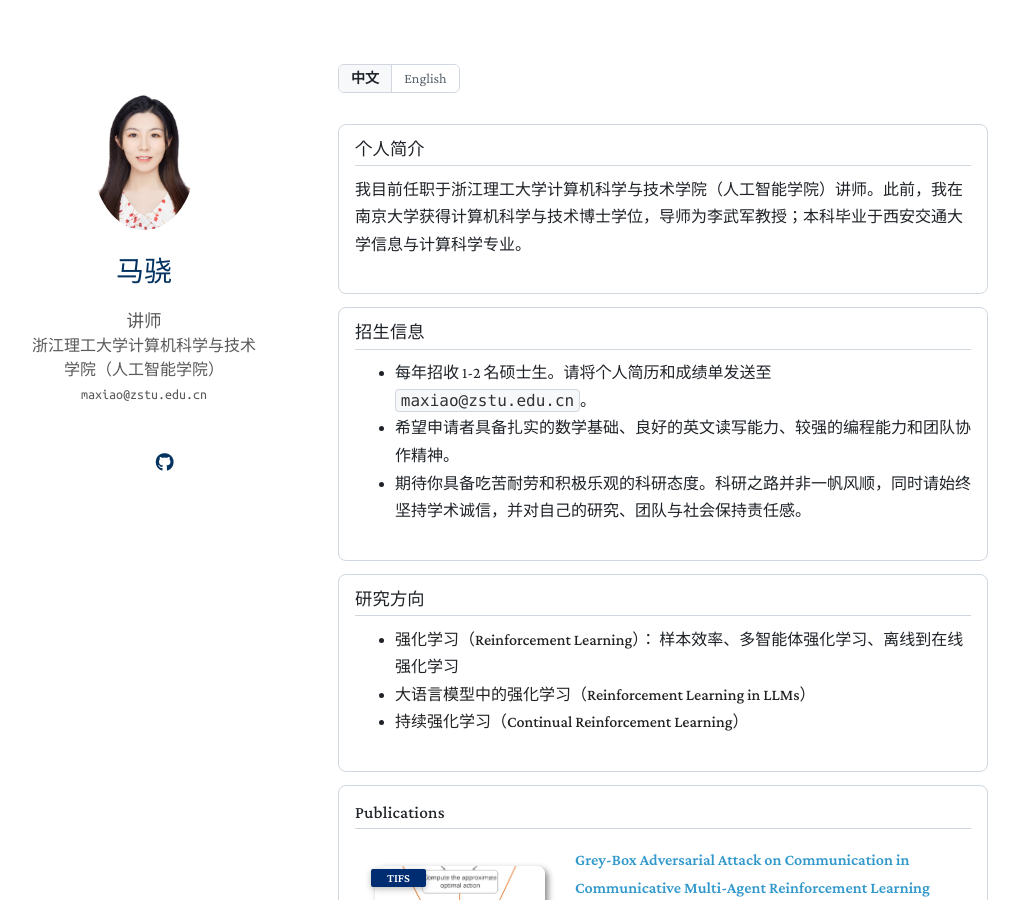
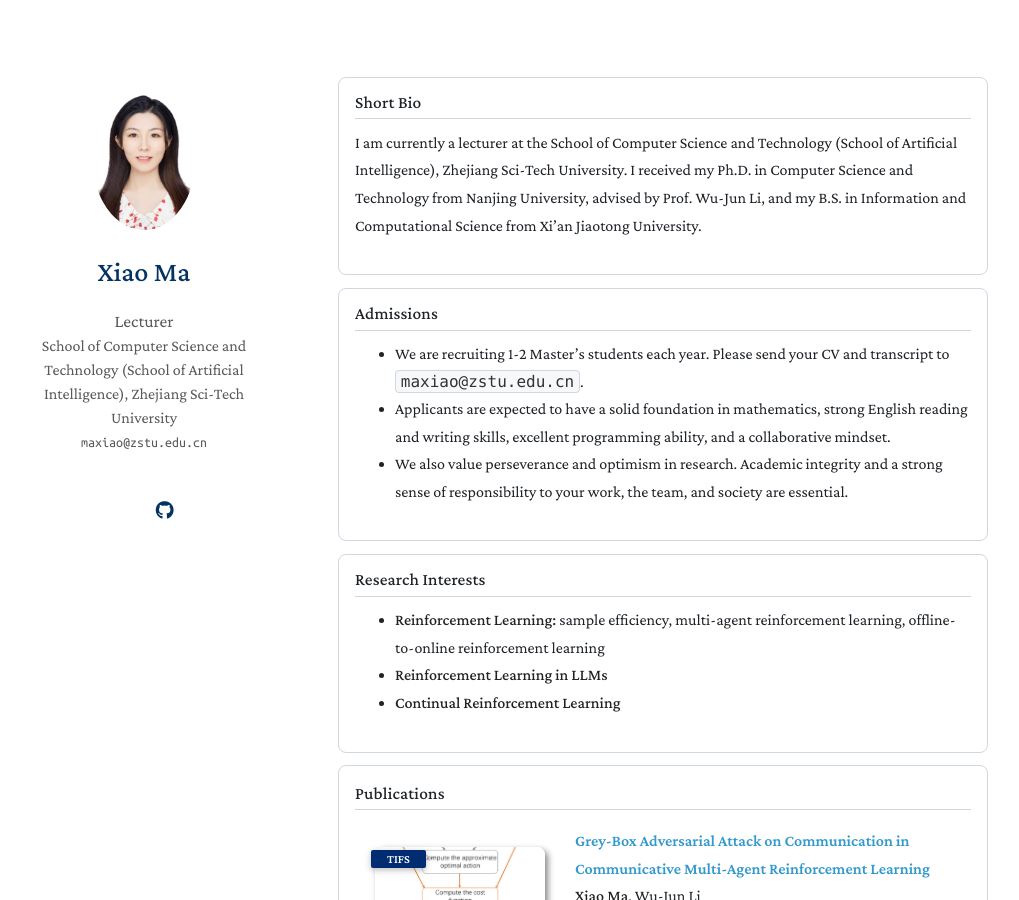
Before and after one commit to maxiao94/maxiao94.github.io, a Jekyll site: the page built from index.md, in a window 1280 px wide and 900 px high. Shown: the whole window, without its empty margins (132-1151 px from the left). Built offline with Jekyll 4.4.1, drawn with Linux system fonts in a browser that asks for light colours; a style sheet for code colours, icons or effects is not loaded.

```diff
--- a/index.md
+++ b/index.md
@@ -1,42 +1,37 @@
 ---
 layout: homepage
-title_override: 马骁
-position: 讲师
-affiliation: 浙江理工大学计算机科学与技术学院（人工智能学院）
+title_override: Xiao Ma
+position: Lecturer
+affiliation: School of Computer Science and Technology (School of Artificial Intelligence), Zhejiang Sci-Tech University
 affiliation_link: https://www.zstu.edu.cn/
 email: maxiao@zstu.edu.cn
 ---
 
-<div class="lang-switch">
-  <span class="active">中文</span>
-  <a href="/en/">English</a>
-</div>
-
 <div class="content-card" markdown="1">
 
-## 个人简介
+## Short Bio
 
-我目前任职于浙江理工大学计算机科学与技术学院（人工智能学院）讲师。此前，我在南京大学获得计算机科学与技术博士学位，导师为李武军教授；本科毕业于西安交通大学信息与计算科学专业。
+I am currently a lecturer at the School of Computer Science and Technology (School of Artificial Intelligence), Zhejiang Sci-Tech University. I received my Ph.D. in Computer Science and Technology from Nanjing University, advised by Prof. Wu-Jun Li, and my B.S. in Information and Computational Science from Xi'an Jiaotong University.
 
 </div>
 
 <div class="content-card" markdown="1">
 
-## 招生信息
+## Admissions
 
-- 每年招收 1-2 名硕士生。请将个人简历和成绩单发送至 `maxiao@zstu.edu.cn`。
-- 希望申请者具备扎实的数学基础、良好的英文读写能力、较强的编程能力和团队协作精神。
-- 期待你具备吃苦耐劳和积极乐观的科研态度。科研之路并非一帆风顺，同时请始终坚持学术诚信，并对自己的研究、团队与社会保持责任感。
+- We are recruiting 1-2 Master's students each year. Please send your CV and transcript to `maxiao@zstu.edu.cn`.
+- Applicants are expected to have a solid foundation in mathematics, strong English reading and writing skills, excellent programming ability, and a collaborative mindset.
+- We also value perseverance and optimism in research. Academic integrity and a strong sense of responsibility to your work, the team, and society are essential.
 
 </div>
 
 <div class="content-card" markdown="1">
 
-## 研究方向
+## Research Interests
 
-- **强化学习（Reinforcement Learning）：** 样本效率、多智能体强化学习、离线到在线强化学习
-- **大语言模型中的强化学习（Reinforcement Learning in LLMs）**
-- **持续强化学习（Continual Reinforcement Learning）**
+- **Reinforcement Learning:** sample efficiency, multi-agent reinforcement learning, offline-to-online reinforcement learning
+- **Reinforcement Learning in LLMs**
+- **Continual Reinforcement Learning**
 
 </div>
 
```
Also changed, not shown: en.md (deleted, +0 -54 lines).
